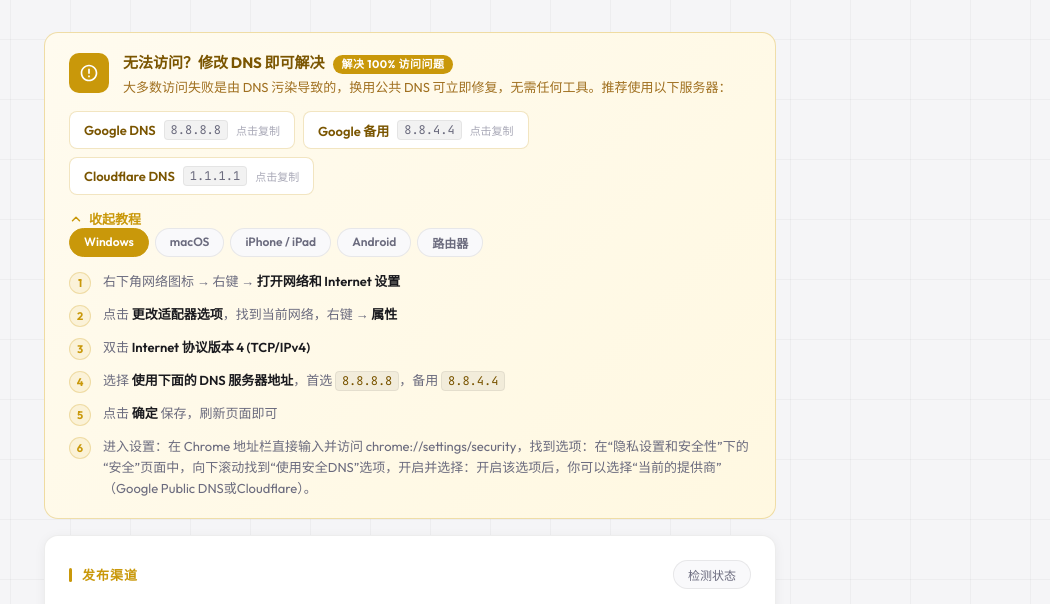
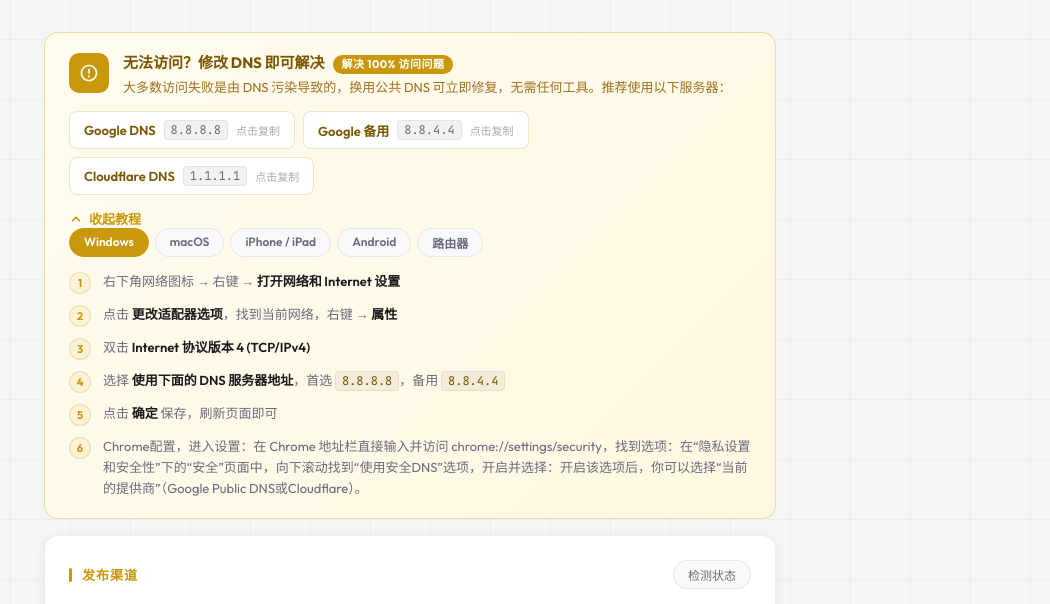
Before and after one commit to aiditv/aiditv.github.io, a plain HTML site: page index.html in a window 1280 px wide. Both pictures are taken after a click on the element "查看各设备修改教程". Shown: the part 141-745 px from the top of the page, without its empty margins (230-1280 px from the left). Drawn offline with Linux system fonts and the light colour scheme.

Commit message:
Initial commit

```diff
--- a/index.html
+++ b/index.html
@@ -172,7 +172,7 @@
                 <li class="step"><div class="step-num">3</div><div class="step-text">双击 <b>Internet 协议版本 4 (TCP/IPv4)</b></div></li>
                 <li class="step"><div class="step-num">4</div><div class="step-text">选择 <b>使用下面的 DNS 服务器地址</b>，首选 <code>8.8.8.8</code>，备用 <code>8.8.4.4</code></div></li>
                 <li class="step"><div class="step-num">5</div><div class="step-text">点击 <b>确定</b> 保存，刷新页面即可</div></li>
-                <li class="step"><div class="step-num">6</div><div class="step-text">进入设置：在 Chrome 地址栏直接输入并访问 chrome://settings/security，找到选项：在“隐私设置和安全性”下的“安全”页面中，向下滚动找到“使用安全DNS”选项，开启并选择：开启该选项后，你可以选择“当前的提供商”（Google Public DNS或Cloudflare）。</div></li>
+                <li class="step"><div class="step-num">6</div><div class="step-text">Chrome配置，进入设置：在 Chrome 地址栏直接输入并访问 chrome://settings/security，找到选项：在“隐私设置和安全性”下的“安全”页面中，向下滚动找到“使用安全DNS”选项，开启并选择：开启该选项后，你可以选择“当前的提供商”（Google Public DNS或Cloudflare）。</div></li>
             </ol>
         </div>
         <div class="panel" id="panel-mac">
```
